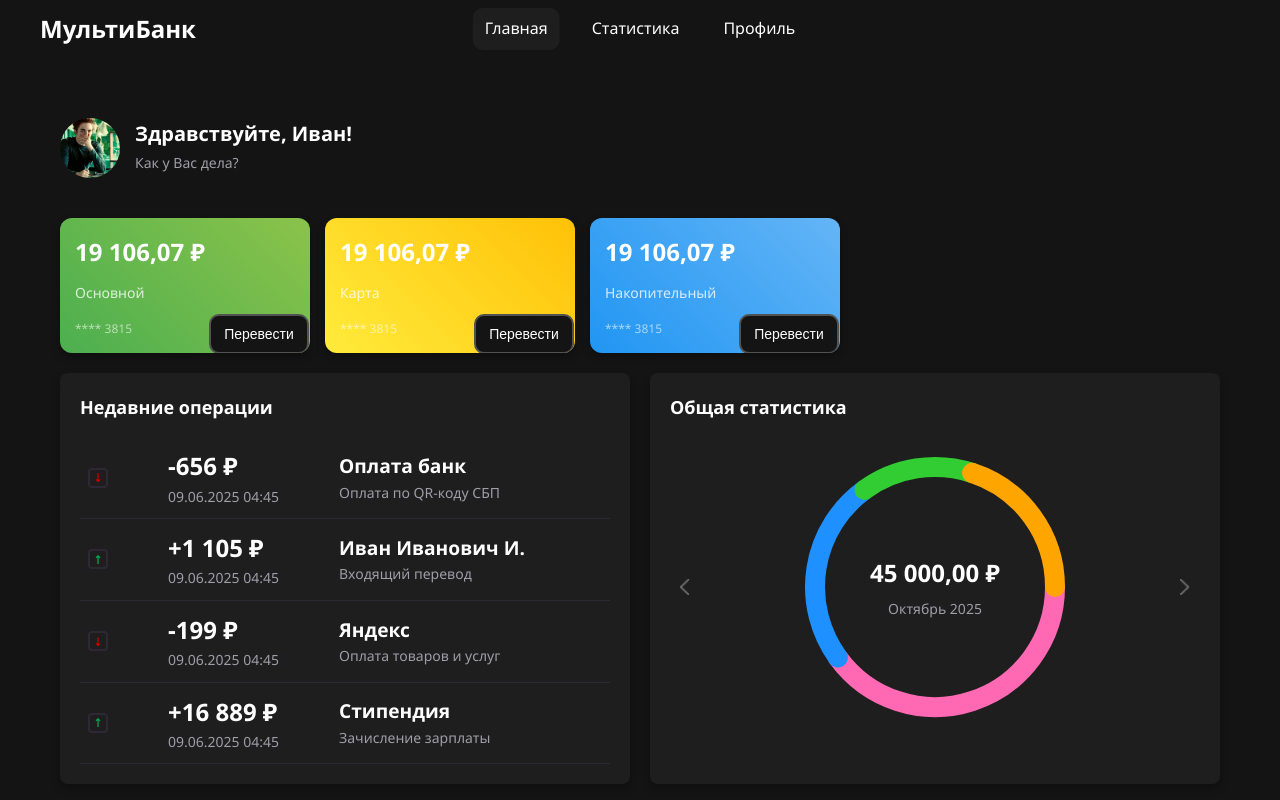
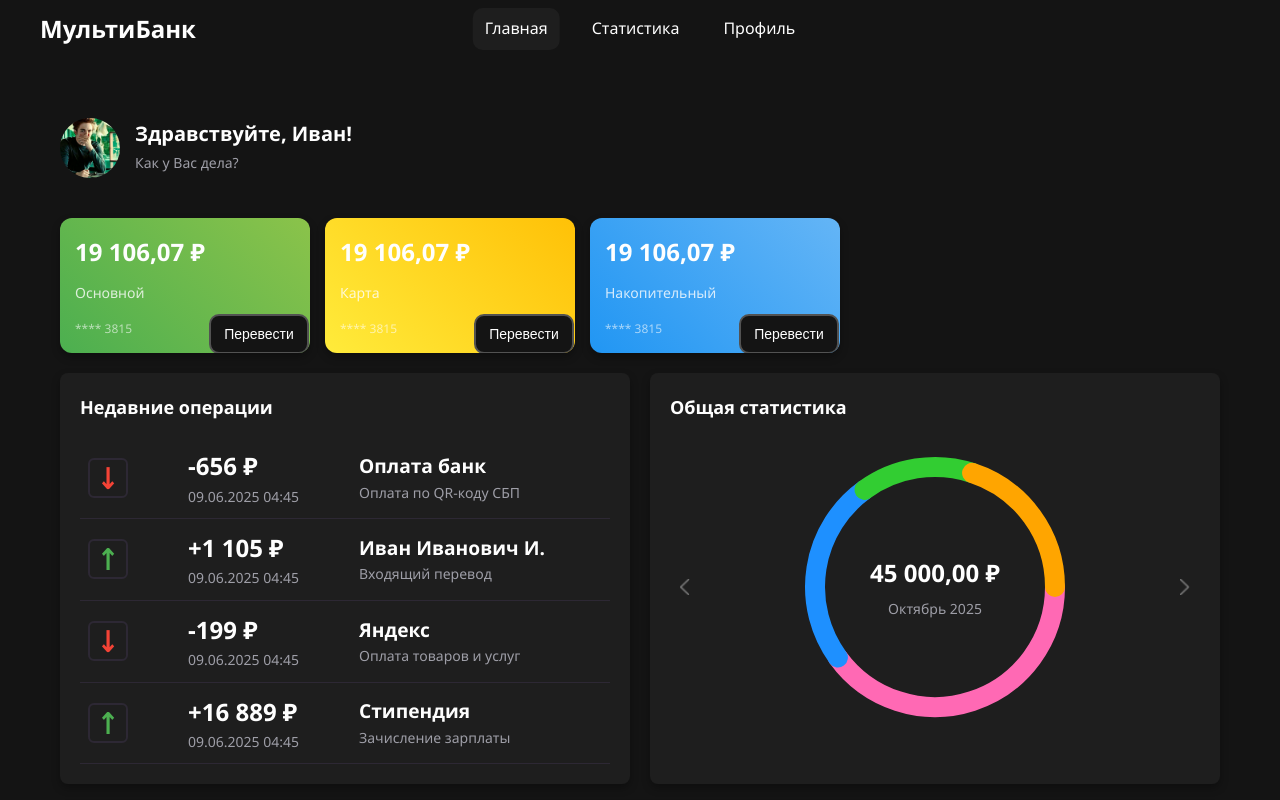
Before and after one commit to 1nastya3425/AlienBank, a React (Vite) app in the folder frontend/: page / in a window 1280 px wide. Shown: the top 800 px of the page. Built offline with nearby package versions, Linux system fonts and the light colour scheme.

Commit message:
RecentOperations

```diff
--- a/frontend/src/components/RecentOperations/RecentOperations.scss
+++ b/frontend/src/components/RecentOperations/RecentOperations.scss
@@ -25,25 +25,23 @@
       border-bottom: 1px solid $border-color;
 
       .icon {
-        width: 20px;
-        height: 20px;
+        width: 40px;
+        height: 40px;
         border: 2px solid $border-color;
-        border-radius: 4px;
+        border-radius: 6px;
         display: flex;
         align-items: center;
         justify-content: center;
-        font-size: 12px;
+        font-size: 30px; // увеличенный шрифт
         font-weight: bold;
         margin-left: 8px;
 
         &.income {
-          background: none;
-          color: $income-color;
+          color: #4caf50; // зелёный
         }
 
         &.expense {
-          background: none;
-          color: $expense-color;
+          color: #f44336; // красный
         }
       }
 
```
